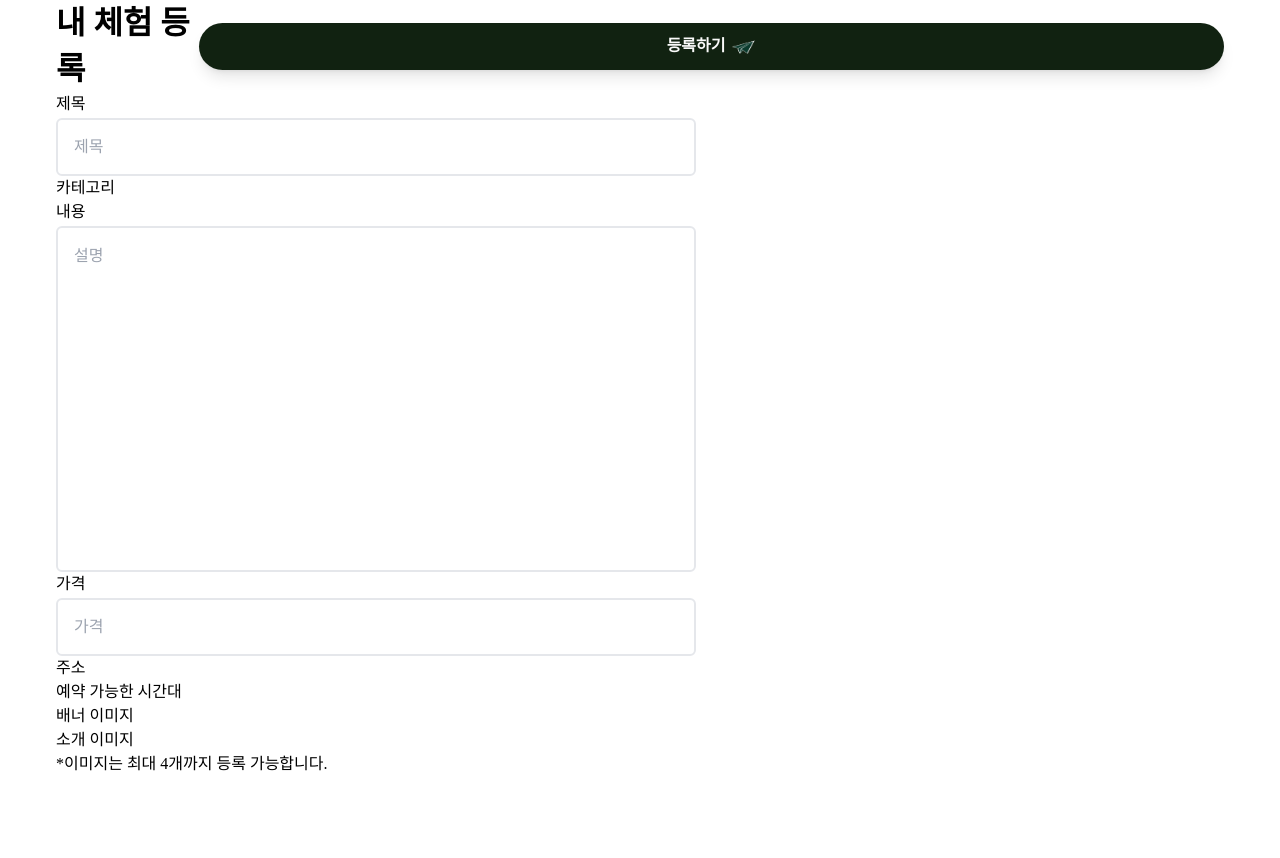
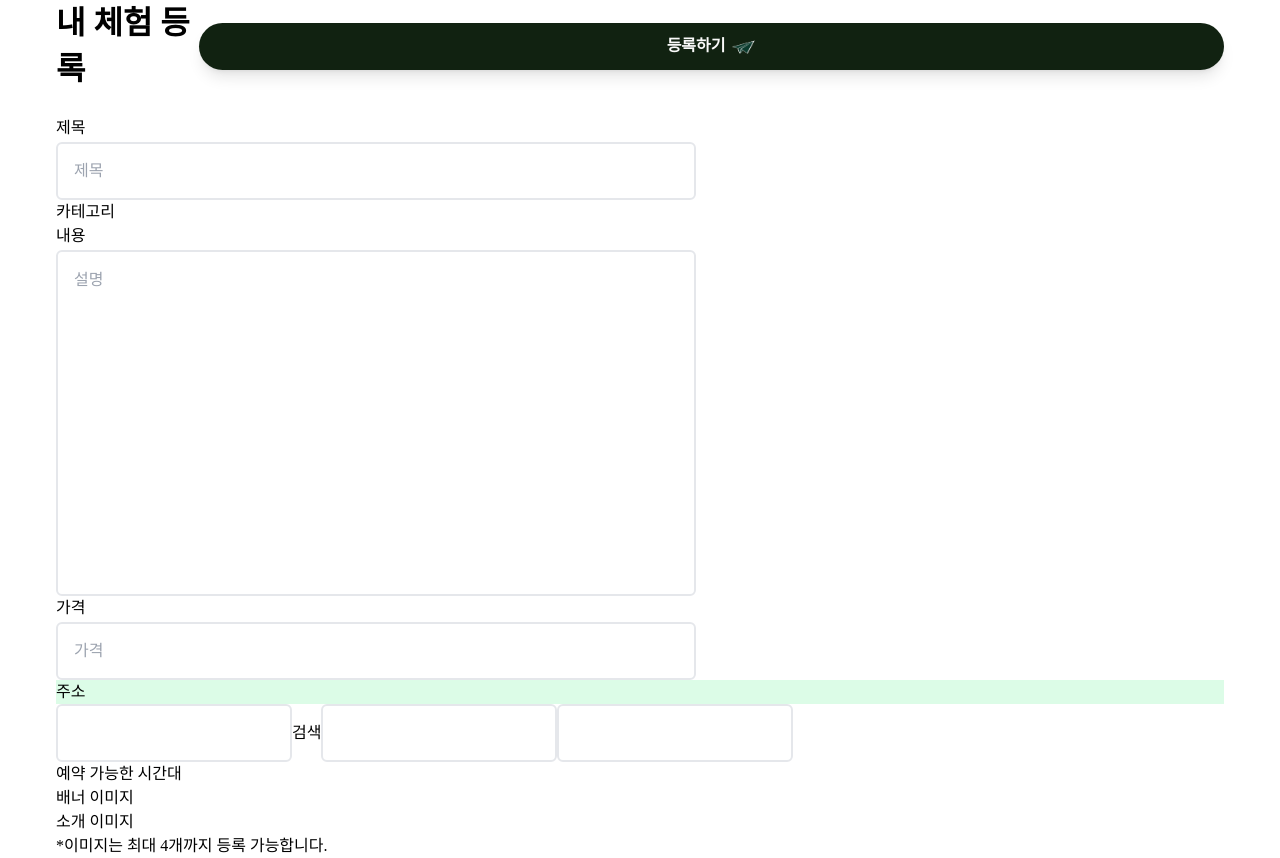
Before and after one commit to joraeng-e/trip.zip, a Next.js app: page /activities in a window 1280 px wide. Before the commit the page ends 800 px from the top, so only its background shows below. Built offline with nearby package versions, Linux system fonts and the light colour scheme; a web font is replaced by a local one.

Commit message:
✨ JE-34-feat: 주소 api

```diff
--- a/src/pages/_document.tsx
+++ b/src/pages/_document.tsx
@@ -5,6 +5,10 @@ export default function Document() {
     <Html lang="ko">
       <Head />
       <link rel="icon" href="/logo/tripzipFavicon.png" type="image/png" />
+      <script
+        src="https://t1.daumcdn.net/mapjsapi/bundle/postcode/prod/postcode.v2.js"
+        async
+      ></script>
       <body>
         <Main />
         <NextScript />
--- /dev/null
+++ b/src/pages/activities/address.tsx
@@ -0,0 +1,49 @@
+declare global {
+  interface Window {
+    daum: any;
+  }
+}
+
+interface IAddress {
+  address: string;
+  zonecode: string;
+}
+
+export default function Address() {
+  const onClickAddr = () => {
+    if (window.daum && window.daum.Postcode) {
+      new window.daum.Postcode({
+        oncomplete: function (data: IAddress) {
+          (document.getElementById('address') as HTMLInputElement).value =
+            data.address;
+          (document.getElementById('zipNumber') as HTMLInputElement).value =
+            data.zonecode;
+          document.getElementById('addressDetail')?.focus();
+        },
+        theme: {
+          bgColor: '#D9E5DA',
+          pageBgColor: '#D9EED8',
+          queryTextColor: '#112211',
+          outlineColor: '#112211',
+        },
+      }).open();
+    } else {
+      console.error('Daum Postcode script is not loaded');
+    }
+  };
+
+  return (
+    <>
+      <input
+        id="address"
+        type="text"
+        readOnly
+        onClick={onClickAddr}
+        className="basic-input"
+      />
+      <button onClick={onClickAddr}>검색</button>
+      <input id="zipNumber" type="text" readOnly className="basic-input" />
+      <input id="addressDetail" type="text" className="basic-input" />
+    </>
+  );
+}
--- a/src/pages/activities/index.tsx
+++ b/src/pages/activities/index.tsx
@@ -3,8 +3,10 @@ import Input from '@/components/input/Input';
 import Textarea from '@/components/input/Textarea';
 import { schema } from '@/libs/utils/schema';
 import { yupResolver } from '@hookform/resolvers/yup';
-import { PostActivitiesRequest } from '@trip.zip-api';
 import { useForm } from 'react-hook-form';
+
+// import DateTime from './DateTime';
+import Address from './address';
 
 export default function PostActivities() {
   //   const {
@@ -15,21 +17,25 @@ export default function PostActivities() {
   //   });
   return (
     <div className="basic-container">
-      <div className="flex items-center justify-between">
+      <div className="mb-24 flex items-center justify-between">
         <h1 className="text-3xl-bold">내 체험 등록</h1>
-        <Button variant="activeButton" className="w-[120px]" hasICon={true}>
+        <Button variant="activeButton" className="w-120" hasICon={true}>
           등록하기
         </Button>
       </div>
-      <Input label="제목" name="title" type="text" placeholder="제목" />
-      <p>카테고리</p>
-      <Textarea label="내용" name="content" placeholder="설명" />
-      <Input label="가격" name="price" type="number" placeholder="가격" />
-      <p>주소</p>
-      <p>예약 가능한 시간대</p>
-      <p>배너 이미지</p>
-      <p>소개 이미지</p>
-      <p>*이미지는 최대 4개까지 등록 가능합니다.</p>
+      <div className="">
+        <Input label="제목" name="title" type="text" placeholder="제목" />
+        <p className="">카테고리</p>
+        <Textarea label="내용" name="content" placeholder="설명" />
+        <Input label="가격" name="price" type="number" placeholder="가격" />
+        <h3 className="bg-green-100">주소</h3>
+        <Address />
+        <h3>예약 가능한 시간대</h3>
+        {/* <DateTime /> */}
+        <h3>배너 이미지</h3>
+        <h3>소개 이미지</h3>
+        <p>*이미지는 최대 4개까지 등록 가능합니다.</p>
+      </div>
     </div>
   );
 }
--- a/src/styles/globals.css
+++ b/src/styles/globals.css
@@ -25,6 +25,10 @@
   .flex-center {
     @apply flex items-center justify-center;
   }
+
+  .basic-input {
+    @apply h-58 rounded-md border-2 px-16 outline-none focus:border-custom-green-200;
+  }
 }
 
 /* input number일 때 화살표 없애기 */
--- a/tailwind.config.ts
+++ b/tailwind.config.ts
@@ -64,13 +64,6 @@ const config: Config = {
           300: '#0085FF',
         },
       },
-      flexCenter: {
-        '.flex-center': {
-          display: 'flex',
-          justifyContent: 'center',
-          alignItems: 'center',
-        },
-      },
     },
     fontSize: {
       '3xl-bold': ['32px', { lineHeight: '46px', fontWeight: 'bold' }],
```
Also changed, not shown: .eslintrc.json.
